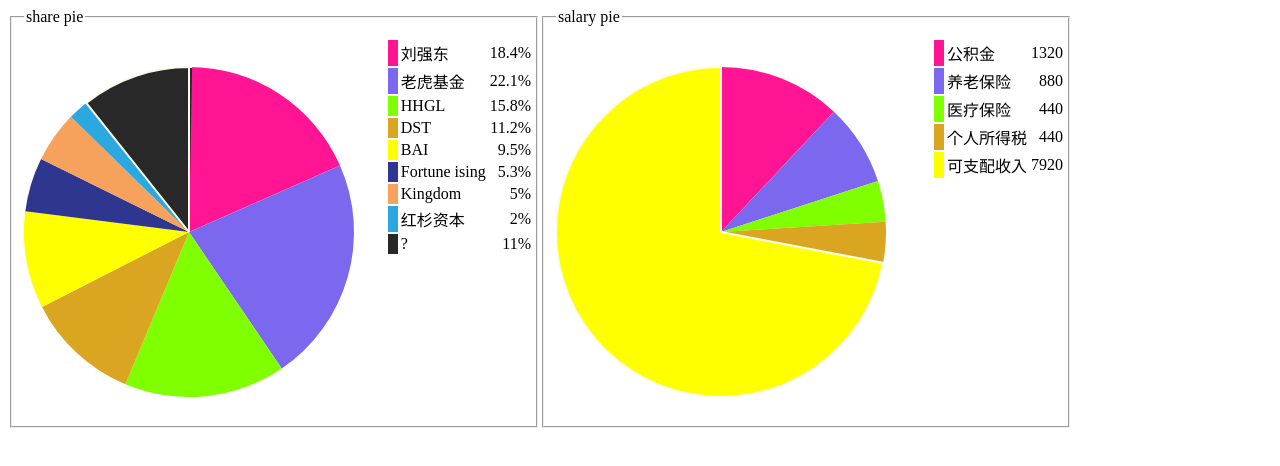
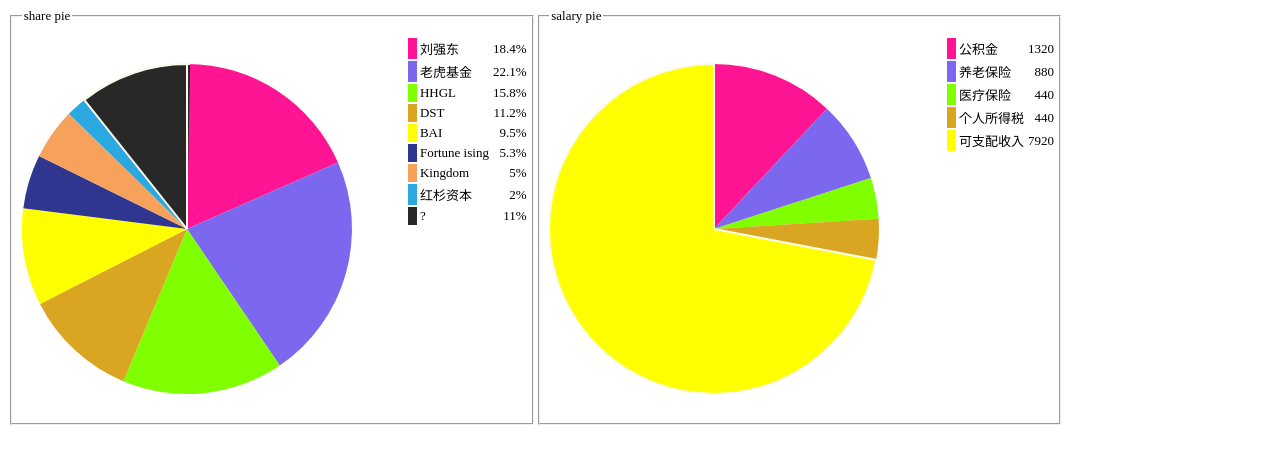
Before and after one commit to tablecell/pieChart, a plain HTML site: page index.html in a window 1280 px wide. Drawn offline with Linux system fonts and the light colour scheme.

Commit message:
Update index.html

```diff
--- a/index.html
+++ b/index.html
@@ -4,7 +4,7 @@
   <title></title>
   <meta http-equiv="Content-Type" content="text/html;charset=UTF-8">
 <style type="text/css">
-
+	                 body{font-size:13px}
 			fieldset{
 			 display:table-cell;
 			 float:left;
```
